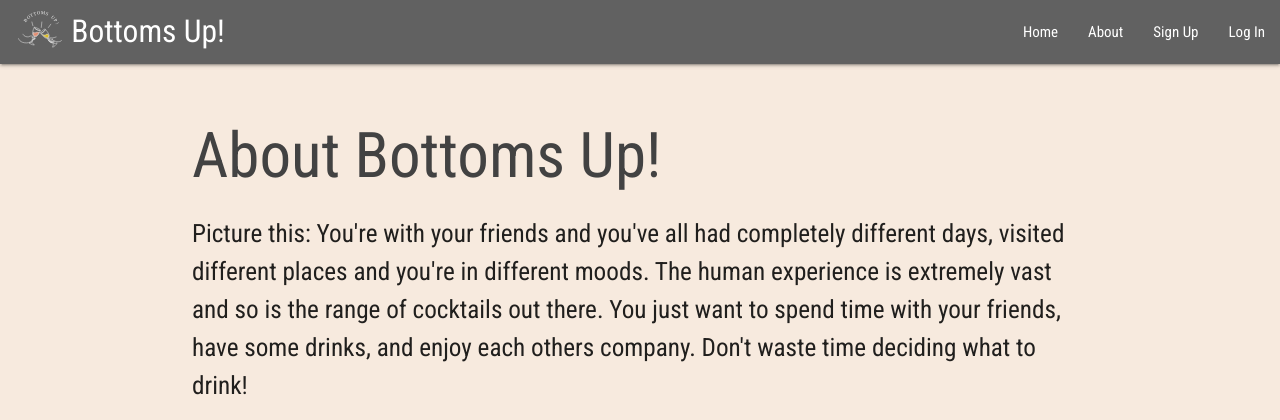
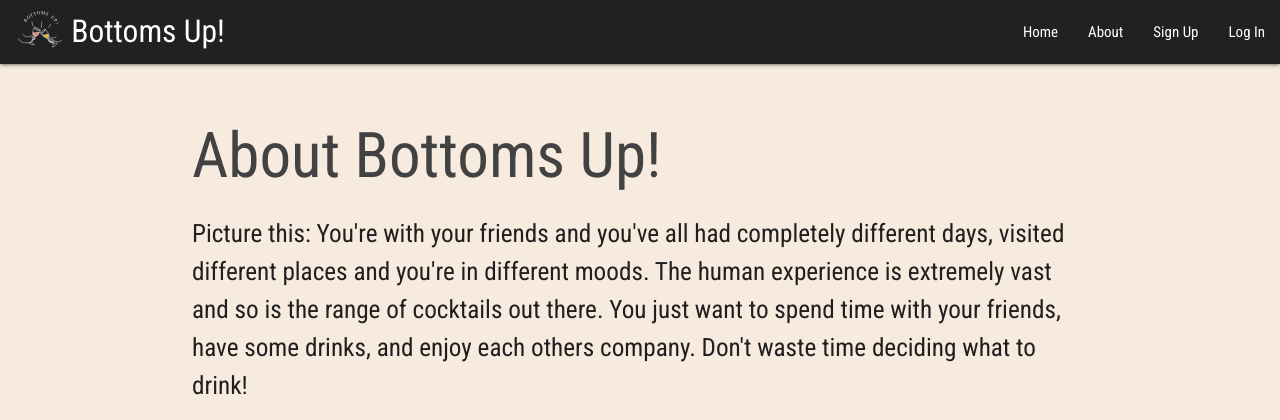
Before and after one commit to raquellyc/bottoms-up-app, a Django app: page /about/ in a window 1280 px wide. Shown: the top 420 px of the page. Run offline with Django 4.2, Linux system fonts and the light colour scheme.

Commit message:
changes nav coclor

```diff
--- a/main_app/templates/base.html
+++ b/main_app/templates/base.html
@@ -15,7 +15,7 @@
 </head>
 <body>
     <header>
-        <nav class="grey darken-2">
+        <nav class="grey darken-4">
             <div class="nav-wrapper">
                     <img src="{% static 'images/bu_white.svg' %}" class="logo">
                     <a href="#!" class="brand-logo">&nbspBottoms Up!</a>
@@ -61,7 +61,7 @@
     <div class="section center-align">
     <img class="responsive-img" id="background" src="https://i.imgur.com/65UAocj.png" class="logo">
     </div>
-    <footer class="grey darken-2">
+    <footer class="grey darken-4">
     <div class="right-align">
         <p class="white-text">All Rights Reserved, Bottoms Up! &copy; 2022 &nbsp</p>
     </div>
```
